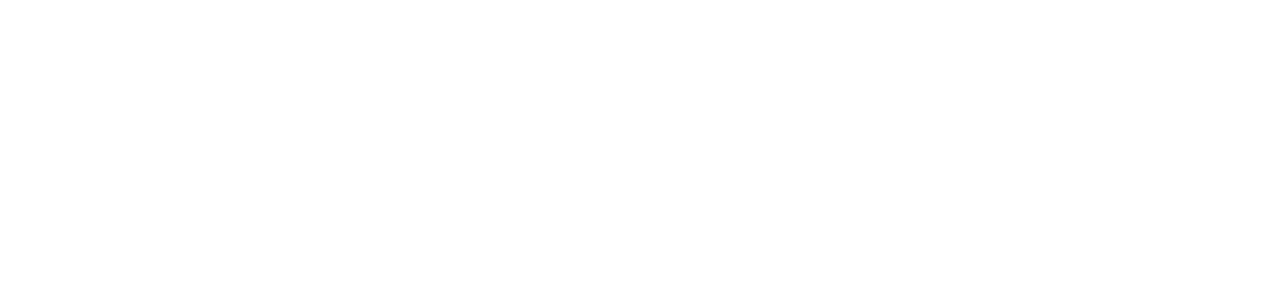
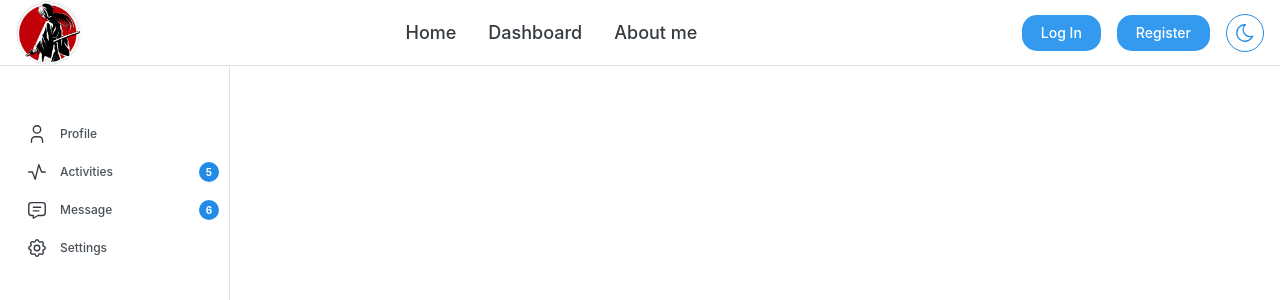
Before and after one commit to MinhHiepPHAM/backend_projects, a React (Vite) app in the folder task_manager/frontend/react-project/: page /users/1 in a window 1280 px wide. Before the commit this address had no page. Shown: the top 300 px of the page. Built offline with nearby package versions, Linux system fonts and the light colour scheme.

Commit message:
add user page in frontend

```diff
--- a/task_manager/frontend/react-project/src/App.jsx
+++ b/task_manager/frontend/react-project/src/App.jsx
@@ -7,6 +7,7 @@
 import Home from './Home';
 import Login from './Login';
 import Register from './Register';
+import UserProfile from './UserProfile';
 
 
 
@@ -31,6 +32,7 @@
               <Route path="/login" element={<Login/>} />
               <Route path="/signup" element={<Register/>} />
               <Route path="/home" element={<Home/>} />
+              <Route path='/users/:username' element={<UserProfile/>} />
             </Routes>
           </main>
         </div>
--- a/task_manager/frontend/react-project/src/HeaderMegaMenu.jsx
+++ b/task_manager/frontend/react-project/src/HeaderMegaMenu.jsx
@@ -7,6 +7,7 @@
   useComputedColorScheme,
   Avatar,
   Text,
+  Anchor,
 } from '@mantine/core';;
 
 
@@ -116,7 +117,9 @@
   return (
     <header className={classes.header}>
       <Group justify="space-between" h="100%">
-        <Image src={pageLogo} h={65} w={65} onClick={(e)=> navigate('/home')}/>
+        <Anchor href='/home'>
+          <Image src={pageLogo} h={65} w={65} radius={'50%'}/>
+        </Anchor>
 
         <Group h="100%" gap={0} visibleFrom="sm">
           {headerItems}
--- /dev/null
+++ b/task_manager/frontend/react-project/src/UserProfile.jsx
@@ -0,0 +1,53 @@
+import { Badge, Box, UnstyledButton } from "@mantine/core";
+import { IconSettings, IconUser, IconActivity, IconMessage } from "@tabler/icons-react";
+import classes from './css/userProfile.module.css'
+import { useParams } from "react-router-dom";
+import { useViewportSize } from "@mantine/hooks";
+import { HeaderMegaMenu } from "./HeaderMegaMenu";
+
+
+const NavbarUser = (props) => {
+	const {numAct, numMess} = props;
+	const links = [
+		{ icon: IconUser, label: 'Profile'},
+		{ icon: IconActivity, label: 'Activities', num: numAct },
+		{ icon: IconMessage, label: 'Message', num: numMess },
+		{ icon: IconSettings, label: 'Settings' },
+	];
+
+	const mainLinks = links.map((link) => (
+		<UnstyledButton key={link.label} className={classes.mainLink}>
+			<div className={classes.mainLinkInner}>
+				<link.icon size={22} className={classes.mainLinkIcon} stroke={1.5} />
+				<span>{link.label}</span>
+			</div>
+			{link.num && (
+				<Badge size="sm" variant="filled" className={classes.mainLinkBadge}>
+					{link.num}
+				</Badge>
+			)}
+		</UnstyledButton>
+	));
+	return mainLinks;
+}
+
+function UserProfile() {
+	const {username} = useParams();
+
+	const { height, width } = useViewportSize();
+	return (
+		<>
+			<Box w={width} h={height}>
+					<HeaderMegaMenu/>
+					<nav className={classes.navbar} style={{height: height-66}} > {/* 66 is height of header bar */}
+						<div className={classes.section}>
+							{ <NavbarUser numAct={5} numMess={6} /> }
+						</div>
+					</nav>
+			</Box>
+
+		</>
+	);
+}
+
+export default UserProfile
--- a/task_manager/frontend/react-project/src/css/headerMenu.module.css
+++ b/task_manager/frontend/react-project/src/css/headerMenu.module.css
@@ -1,6 +1,7 @@
 .header {
   bottom: 0;
   height: rem(66px);
+  width: 100%;
   padding-left: var(--mantine-spacing-md);
   padding-right: var(--mantine-spacing-md);
   border-bottom: rem(1px) solid light-dark(var(--mantine-color-gray-3), var(--mantine-color-dark-4));
--- /dev/null
+++ b/task_manager/frontend/react-project/src/css/userProfile.module.css
@@ -0,0 +1,55 @@
+.navbar {
+	background-color: var(--mantine-color-body);
+	width: rem(230px);
+	padding: var(--mantine-spacing-md);
+	display: flex;
+	flex-direction: column;
+	border-right: rem(1px) solid light-dark(var(--mantine-color-gray-3), var(--mantine-color-dark-4));
+	border-top: rem(1px) solid light-dark(var(--mantine-color-white), var(--mantine-color-dark-9));
+	background-color: light-dark(var(--mantine-color-white), var(--mantine-color-dark-4));
+}
+
+.section {
+	margin-left: 0;
+	margin-right: calc(var(--mantine-spacing-md) * -1);
+	margin-bottom: var(--mantine-spacing-md);
+	margin-top: var(--mantine-spacing-xl);
+
+	&:not(:last-of-type) {
+			border-bottom: rem(1px) solid light-dark(var(--mantine-color-gray-3), var(--mantine-color-dark-4));
+	}
+}
+
+.mainLink {
+	display: flex;
+	align-items: center;
+	width: 100%;
+	font-size: var(--mantine-font-size-xs);
+	padding: rem(8px) var(--mantine-spacing-xs);
+	border-radius: var(--mantine-radius-sm);
+	font-weight: 500;
+	color: light-dark(var(--mantine-color-gray-7), var(--mantine-color-dark-0));
+
+	&:hover {
+		background-color: light-dark(var(--mantine-color-gray-1), var(--mantine-color-dark-6));
+		color: light-dark(var(--mantine-color-gray-7), var(--mantine-color-dark-0));
+	}
+}
+
+.mainLinkInner {
+  display: flex;
+  align-items: center;
+  flex: 1;
+}
+
+.mainLinkIcon {
+	margin-right: var(--mantine-spacing-sm);
+	color: light-dark(var(--mantine-color-gray-8), var(--mantine-color-dark-2));
+}
+
+.mainLinkBadge {
+	padding: 0;
+	width: rem(20px);
+	height: rem(20px);
+	pointer-events: none;
+}
```
